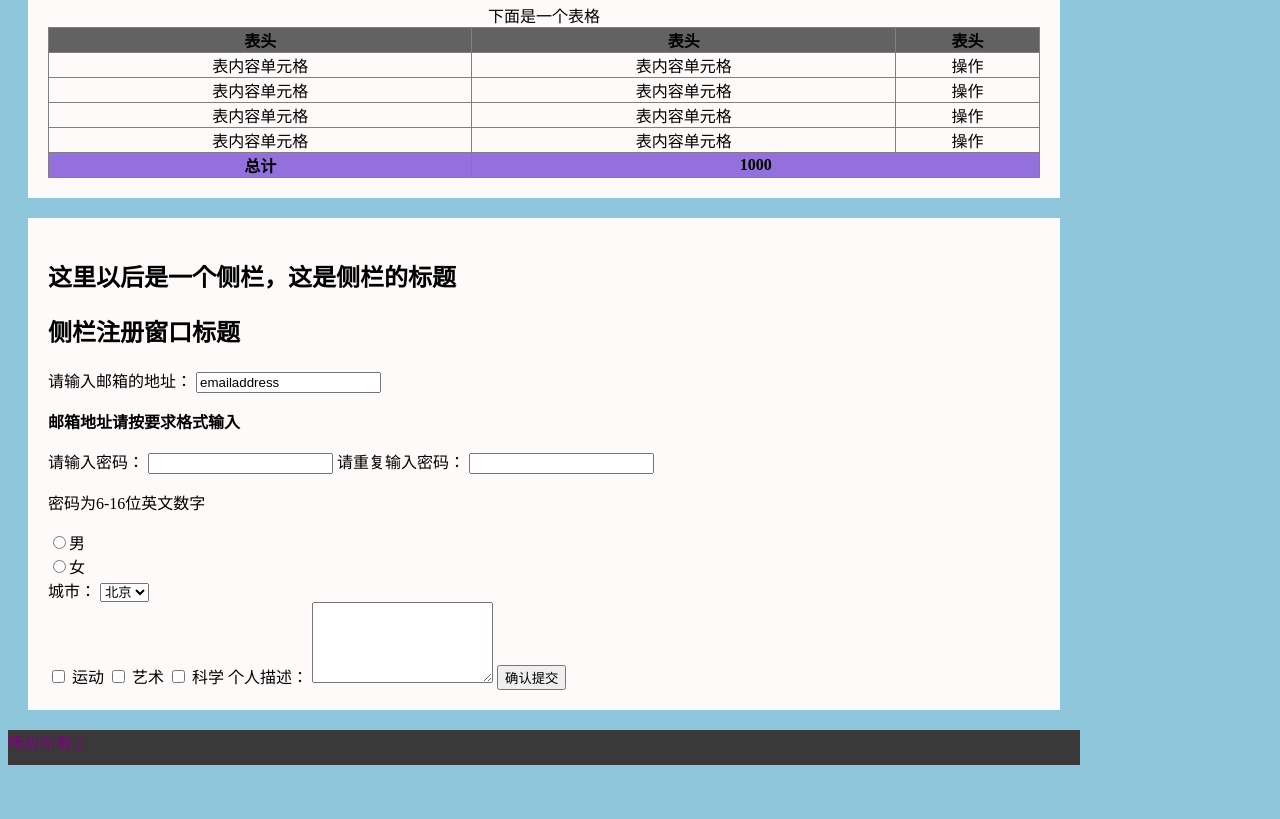
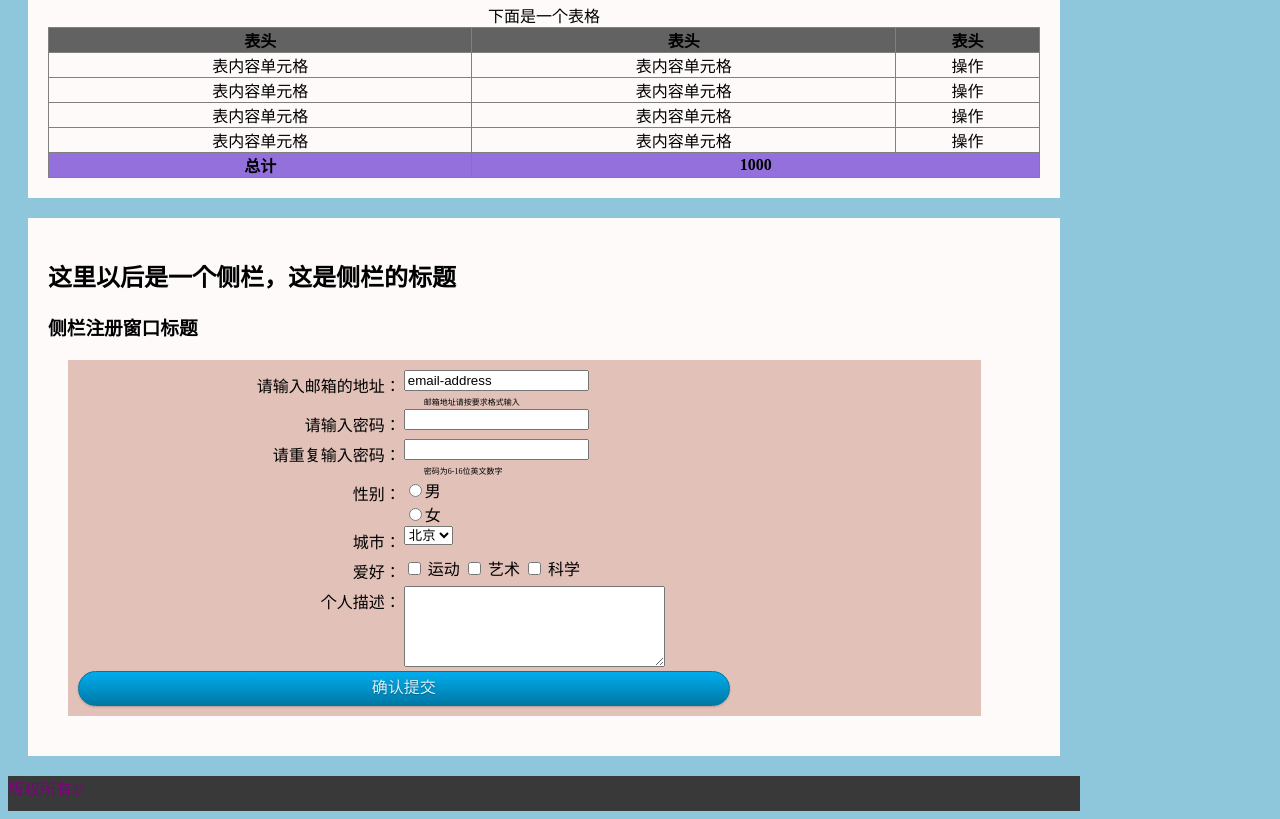
Before and after one commit to tangzheng1900/baidu-ife, a plain HTML site: page task1/ife2/ife2.html in a window 1280 px wide. Shown: the part 3943-4762 px from the top of the page. Before the commit the page ends 4716 px from the top, so only its background shows below. Drawn offline with Linux system fonts and the light colour scheme.

Commit message:
task1-2样式

```diff
--- a/task1/ife2/ife2.css
+++ b/task1/ife2/ife2.css
@@ -84,5 +84,73 @@ th{
     color: purple;
     font-weight: 1.5em;
     height: 35px;
+}
+
+form{
+
+    display: table;
+    padding: 10px;
+    width: 90%;
+    margin: 20px;
+    background-color: #e1c1b8;
+}
+
+div.tableRow{
+    display: table-row;
+}
+
+div.tableRow p{
+    display: table-cell;
+    vertical-align: top;
+    padding: 3px;
+}
+
+div.tableRow p:first-child{
+    text-align: right;
+}
+
+div.tableRow span{
+    font-size: 0.5em;
+    padding: 20px;
+}
+
+
+
+.button {
+    display: inline-block;
+    outline: none;
+    cursor: pointer;
+    text-align: center;
+    text-decoration: none;
+    font: 16px/100% 'Microsoft yahei',Arial, Helvetica, sans-serif;
+    padding: .5em 2em .55em;
+    text-shadow: 0 1px 1px rgba(0,0,0,.3);
+    -webkit-border-radius: .5em;
+    -moz-border-radius: .5em;
+    border-radius: .5em;
+    -webkit-box-shadow: 0 1px 2px rgba(0,0,0,.2);
+    -moz-box-shadow: 0 1px 2px rgba(0,0,0,.2);
+    box-shadow: 0 1px 2px rgba(0,0,0,.2);
 
 }
+.button:hover {
+    text-decoration: none;
+}
+.button:active {
+    position: relative;
+    top: 1px;
+}
+.bigrounded {
+    -webkit-border-radius: 2em;
+    -moz-border-radius: 2em;
+    border-radius: 2em;
+}
+
+.blue {
+    color: #d9eef7;
+    border: solid 1px #0076a3;
+    background: #0095cd;
+    background: -webkit-gradient(linear, left top, left bottom, from(#00adee), to(#0078a5));
+    background: -moz-linear-gradient(top,  #00adee,  #0078a5);
+    filter:  progid:DXImageTransform.Microsoft.gradient(startColorstr='#00adee', endColorstr='#0078a5');
+}
--- a/task1/ife2/ife2.html
+++ b/task1/ife2/ife2.html
@@ -146,31 +146,41 @@
 <div class="box">
     <aside>
         <h1>这里以后是一个侧栏，这是侧栏的标题</h1>
-
-        <h2>侧栏注册窗口标题</h2>
+        <h3>侧栏注册窗口标题</h3>
     </aside>
 
     <form>
-        请输入邮箱的地址：
-        <input type="text" name="email" value="emailaddress">
+        <div class="tableRow">
+            <p>请输入邮箱的地址：</p>
+            <input type="text" name="email" value="email-address">
+            <br/>
+            <span>邮箱地址请按要求格式输入</span>
+        </div>
 
-        <p><b>邮箱地址请按要求格式输入</b></p>
 
-        请输入密码：
+
+        <div class="tableRow">
+            <p>请输入密码：</p>
             <input type="text" name="passwd">
-        请重复输入密码：
+        </div>
+
+        <div class="tableRow">
+            <p>请重复输入密码：</p>
             <input type="text" name="passwd2">
+            <br/>
 
-        <p>密码为6-16位英文数字</p>
-    </form>
+            <span>密码为6-16位英文数字</span>
+        </div>
 
-    <form>
+        <div class="tableRow">
+            <p>性别：</p>
             <input type="radio" name="sex" value="male"/>男
             <br/>
             <input type="radio" name="sex" value="female"/>女
+        </div>
 
-        <br/>
-        <lable>城市：</lable>
+        <div class="tableRow">
+            <p>城市：</p>
             <select name="select" id="ss">
                 <option value="bei">北京</option>
                 <option value="shang">上海</option>
@@ -179,21 +189,29 @@
                 <option value="hang">杭州</option>
                 <option value="nan">南京</option>
             </select>
+        </div>
 
 
-    </form>
-
-    <form>
+        <div class="tableRow">
+            <p>爱好：</p>
             <input type="checkbox" name="sport"/>
             运动
             <input type="checkbox" name="art"/>
             艺术
             <input type="checkbox" name="sinence">
             科学
+        </div>
 
-        <lable>个人描述：</lable>
-        <textarea name="detai" id="detail" cols="20" rows="5"></textarea>
-        <input type="button" value="确认提交">
+
+        <div class="tableRow">
+
+            <p>个人描述：</p>
+            <textarea name="detail" id="detail" cols="30" rows="5"></textarea>
+        </div>
+
+        <div class="tableRow">
+            <input type="button" class="button blue bigrounded middle" style="width: 200%" value="确认提交">
+        </div>
     </form>
 </div>
 </div>
```
Also changed, not shown: task1/ife5/ife5.html (+3 -0 lines). Lines whose indentation alone changed are shown as unchanged.
